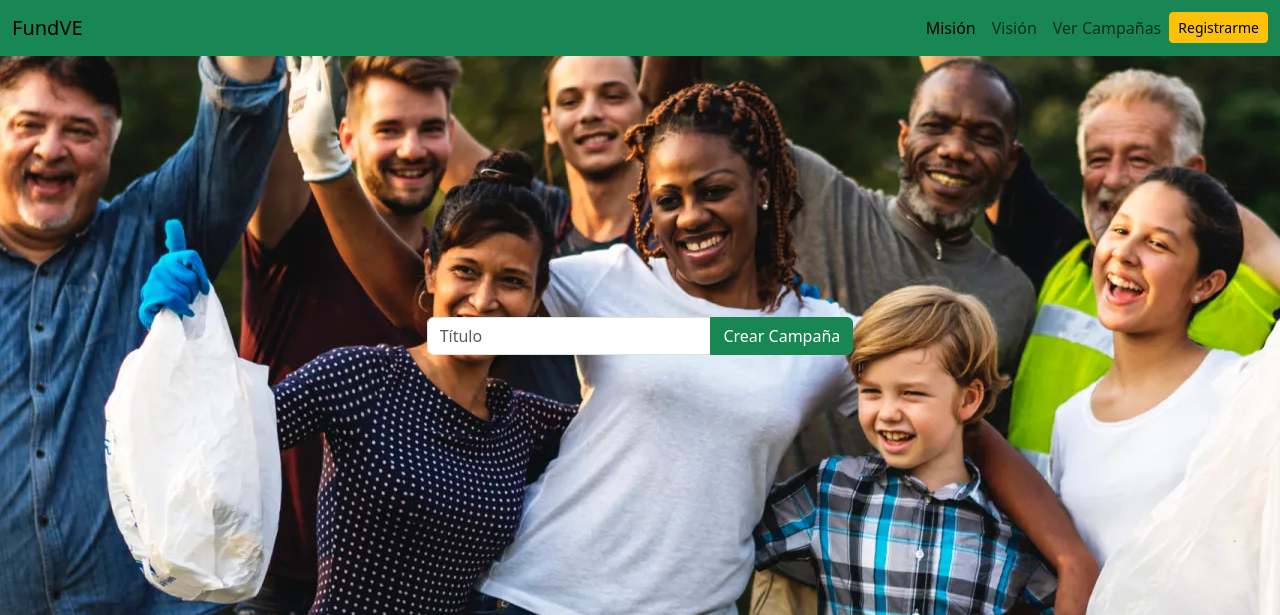
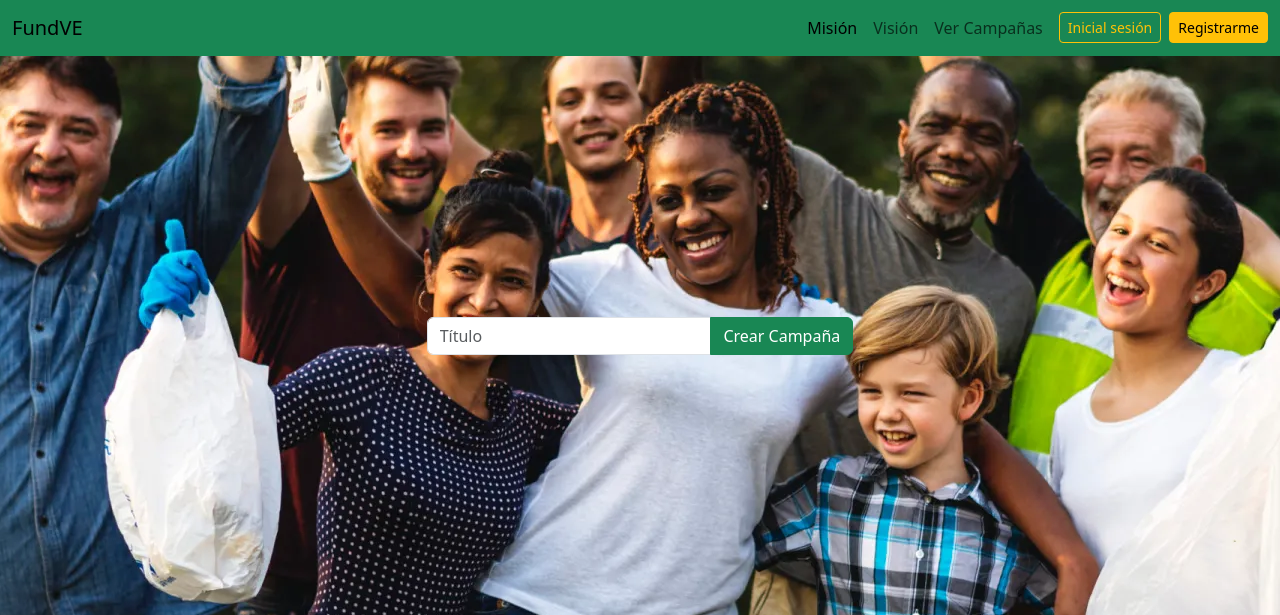
Before and after one commit to gjae/ingsoftware-2-2023, a Django app: template ingsoftware/ingsoftware/templates/403.html in a window 1280 px wide. Shown: the top 615 px of the page. Run offline with Django 4.2, Linux system fonts and the light colour scheme; the template is opened without the code that fills it, so the values that code supplies are empty; some libraries are stand-ins or nearby versions.

Commit message:
Funcionamiento del inicio de sesion , cerrar sesion y visible el boton de iniciar sesion

```diff
--- a/ingsoftware/ingsoftware/templates/base.html
+++ b/ingsoftware/ingsoftware/templates/base.html
@@ -36,11 +36,27 @@
           <li class="nav-item">
             <a class="nav-link" href="{% url 'campaigns.list' %}">Ver Campañas</a>
           </li>
+          {% if not request.user.is_authenticated %}
+          <li class="nav-item pt-1 px-2">
+            <a href="/accounts/login/" class="btn btn-outline-warning btn-sm" aria-disabled="true">
+              Inicial sesión
+            </a>
+          </li>
           <li class="nav-item pt-1">
-            <a class="btn btn-warning btn-sm" aria-disabled="true">
+            <a href="/accounts/signup/" class="btn btn-warning btn-sm" aria-disabled="true">
               Registrarme
             </a>
           </li>
+          {% else %}
+          <li class="nav-item pt-1">
+            <form action="/accounts/logout/" method="post">
+              {% csrf_token %}
+              <button class="btn btn-warning btn-sm" aria-disabled="true">
+                Cerrar sesión
+              </button>
+            </form>
+          </li>
+          {% endif %}
         </ul>
       </div>
     </div>
```
